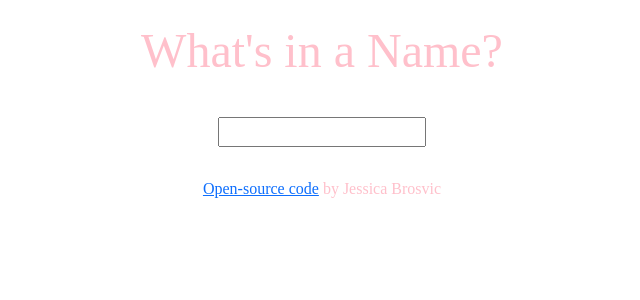
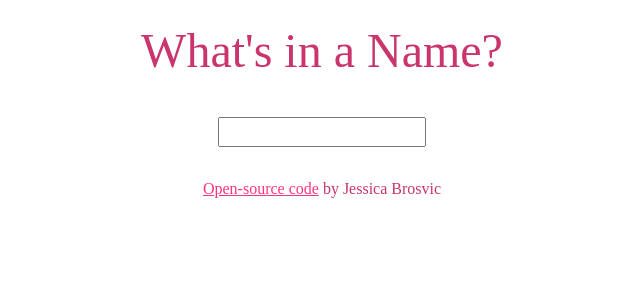
Before and after one commit to helketari/react-dictionary, a React (Create React App) app: page / in a window 1280 px wide. Shown: the top 300 px of the page, without its empty margins (318-958 px from the left). Built offline with nearby package versions, Linux system fonts and the light colour scheme.

Commit message:
Updated colors in App.css

```diff
--- a/src/App.css
+++ b/src/App.css
@@ -4,7 +4,7 @@
 
 .container {
   font-family: cursive;
-  color: pink;
+  color: #c9356c;
   text-align: center;
 }
 
@@ -17,3 +17,11 @@
   text-align: center;
   margin: 30px 0;
 }
+
+a {
+  color: #ff347f;
+}
+
+a:hover {
+  color: #f48db4;
+}
```
